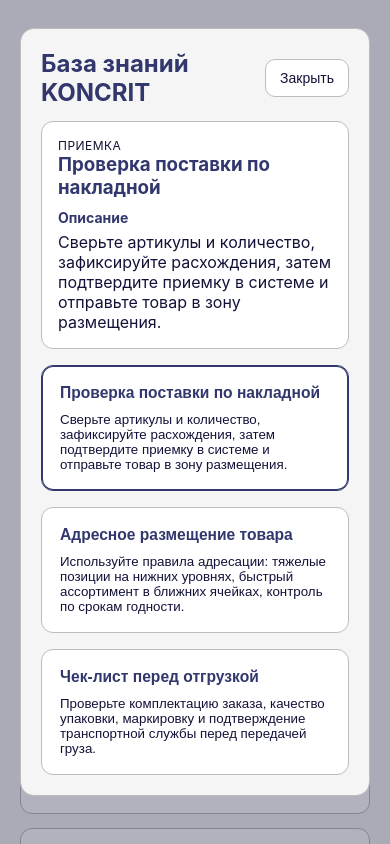
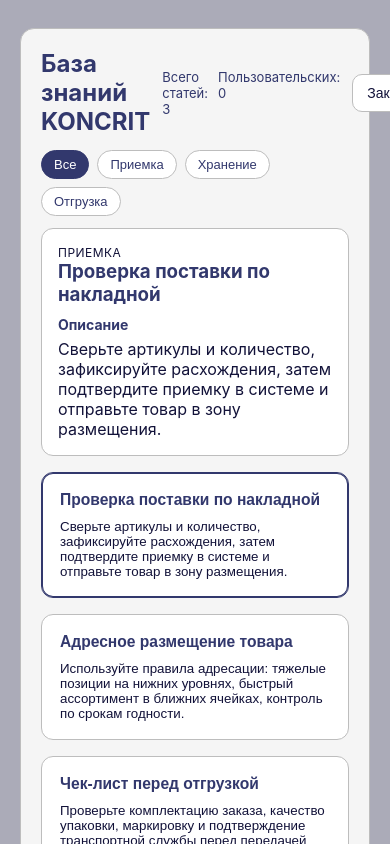
Before and after one commit to sashkadurneva-gif/wms-reference, a React (Create React App) app: page / in a window 390 px wide. Both pictures are taken after a click on the button "Открыть базу знаний". Shown: the top 844 px of the page. Built offline with nearby package versions, Linux system fonts and the light colour scheme.

Commit message:
Improve UX: full process diagram leaves, section filters, and friendlier add form

```diff
--- a/src/App.css
+++ b/src/App.css
@@ -100,14 +100,26 @@
 }
 
 .add-feature-form {
-  display: flex;
+  display: grid;
   gap: 8px;
-  align-items: flex-start;
   margin-top: 12px;
 }
 
+.feature-form-top {
+  display: flex;
+  align-items: center;
+  gap: 10px;
+  flex-wrap: wrap;
+}
+
+.feature-form-label {
+  font-size: 14px;
+  color: #32386d;
+  font-weight: 600;
+}
+
 .feature-section-select {
-  min-width: 150px;
+  min-width: 220px;
   border: 1px solid #bdbdbd;
   border-radius: 10px;
   padding: 10px 12px;
@@ -267,6 +279,13 @@
   font-size: 14px;
 }
 
+.diagram-leaf-list {
+  margin: 0;
+  padding-left: 18px;
+  display: grid;
+  gap: 4px;
+}
+
 .knowledge-overlay {
   position: fixed;
   inset: 0;
@@ -296,6 +315,13 @@
 .knowledge-header h2 {
   margin: 0;
   color: #32386d;
+}
+
+.knowledge-meta {
+  display: flex;
+  gap: 10px;
+  color: #32386d;
+  font-size: 13px;
 }
 
 .secondary-button {
@@ -363,6 +389,29 @@
   color: #121239;
   border-radius: 4px;
   padding: 0 2px;
+}
+
+.section-filters {
+  display: flex;
+  gap: 8px;
+  flex-wrap: wrap;
+  margin-bottom: 12px;
+}
+
+.section-filter-btn {
+  border: 1px solid #bdbdbd;
+  background: #ffffff;
+  color: #32386d;
+  border-radius: 999px;
+  padding: 6px 12px;
+  font-size: 13px;
+  cursor: pointer;
+}
+
+.section-filter-btn--active {
+  border-color: #32386d;
+  background: #32386d;
+  color: #ffffff;
 }
 
 .knowledge-grid {
@@ -463,13 +512,15 @@
     min-width: 100%;
   }
 
-  .add-feature-form {
-    flex-direction: column;
+  .add-feature-button,
+  .feature-section-select,
+  .feature-form-top {
+    width: 100%;
   }
 
-  .add-feature-button,
-  .feature-section-select {
-    width: 100%;
+  .feature-form-top {
+    align-items: flex-start;
+    flex-direction: column;
   }
 
   .edit-content {
--- a/src/App.js
+++ b/src/App.js
@@ -169,12 +169,17 @@ function App() {
   const [editArticleId, setEditArticleId] = useState("");
   const [editFeatureText, setEditFeatureText] = useState("");
   const [editFeatureSection, setEditFeatureSection] = useState(sections[0].title);
+  const [activeSectionFilter, setActiveSectionFilter] = useState("Все");
 
   const isCustomArticle = (article) => article.id.startsWith("custom-");
 
   const selectedArticle = useMemo(
     () => articles.find((article) => article.id === selectedArticleId) ?? articles[0],
     [articles, selectedArticleId]
+  );
+  const customArticlesCount = useMemo(
+    () => articles.filter((article) => isCustomArticle(article)).length,
+    [articles]
   );
 
   useEffect(() => {
@@ -287,6 +292,13 @@ function App() {
       };
     });
   }, [articles]);
+
+  const visibleArticles = useMemo(() => {
+    if (activeSectionFilter === "Все") {
+      return articles;
+    }
+    return articles.filter((article) => article.section === activeSectionFilter);
+  }, [activeSectionFilter, articles]);
 
   const handleSearch = (event) => {
     event.preventDefault();
@@ -411,7 +423,12 @@ function App() {
             </form>
           </div>
           <form className="add-feature-form" onSubmit={handleAddFeature}>
+            <div className="feature-form-top">
+              <label htmlFor="new-feature-section" className="feature-form-label">
+                Раздел, куда добавить функциональность
+              </label>
               <select
+                id="new-feature-section"
                 className="feature-section-select"
                 value={newFeatureSection}
                 onChange={(event) => setNewFeatureSection(event.target.value)}
@@ -422,6 +439,7 @@ function App() {
                   </option>
                 ))}
               </select>
+            </div>
             <textarea
               className="feature-input"
               value={newFeatureText}
@@ -478,9 +496,17 @@ function App() {
                   <div key={`diagram-${node.group}`} className="diagram-branch">
                     <div className="diagram-node">{node.group}</div>
                     <div className="diagram-arrow">↓</div>
-                    <div className="diagram-leaf">
-                      {node.children.length > 0 ? node.children[0] : "Подразделы пока не добавлены"}
-                    </div>
+                    {node.children.length > 0 ? (
+                      <ul className="diagram-leaf-list">
+                        {node.children.map((child) => (
+                          <li key={`diagram-child-${node.group}-${child}`} className="diagram-leaf">
+                            {child}
+                          </li>
+                        ))}
+                      </ul>
+                    ) : (
+                      <div className="diagram-leaf">Подразделы пока не добавлены</div>
+                    )}
                   </div>
                 ))}
               </div>
@@ -503,6 +529,10 @@ function App() {
           <div className="knowledge-content">
             <div className="knowledge-header">
               <h2>База знаний KONCRIT</h2>
+              <div className="knowledge-meta">
+                <span>Всего статей: {articles.length}</span>
+                <span>Пользовательских: {customArticlesCount}</span>
+              </div>
               <button
                 className="secondary-button"
                 type="button"
@@ -510,6 +540,30 @@ function App() {
               >
                 Закрыть
               </button>
+            </div>
+
+            <div className="section-filters">
+              <button
+                type="button"
+                className={`section-filter-btn ${
+                  activeSectionFilter === "Все" ? "section-filter-btn--active" : ""
+                }`}
+                onClick={() => setActiveSectionFilter("Все")}
+              >
+                Все
+              </button>
+              {sections.map((sectionItem) => (
+                <button
+                  key={`filter-${sectionItem.title}`}
+                  type="button"
+                  className={`section-filter-btn ${
+                    activeSectionFilter === sectionItem.title ? "section-filter-btn--active" : ""
+                  }`}
+                  onClick={() => setActiveSectionFilter(sectionItem.title)}
+                >
+                  {sectionItem.title}
+                </button>
+              ))}
             </div>
 
             <article className="article-view">
@@ -520,7 +574,7 @@ function App() {
             </article>
 
             <div className="knowledge-grid">
-              {articles.map((article) => (
+              {visibleArticles.map((article) => (
                 <button
                   key={article.id}
                   className={`knowledge-card ${
```
Lines whose indentation alone changed are shown as unchanged.
